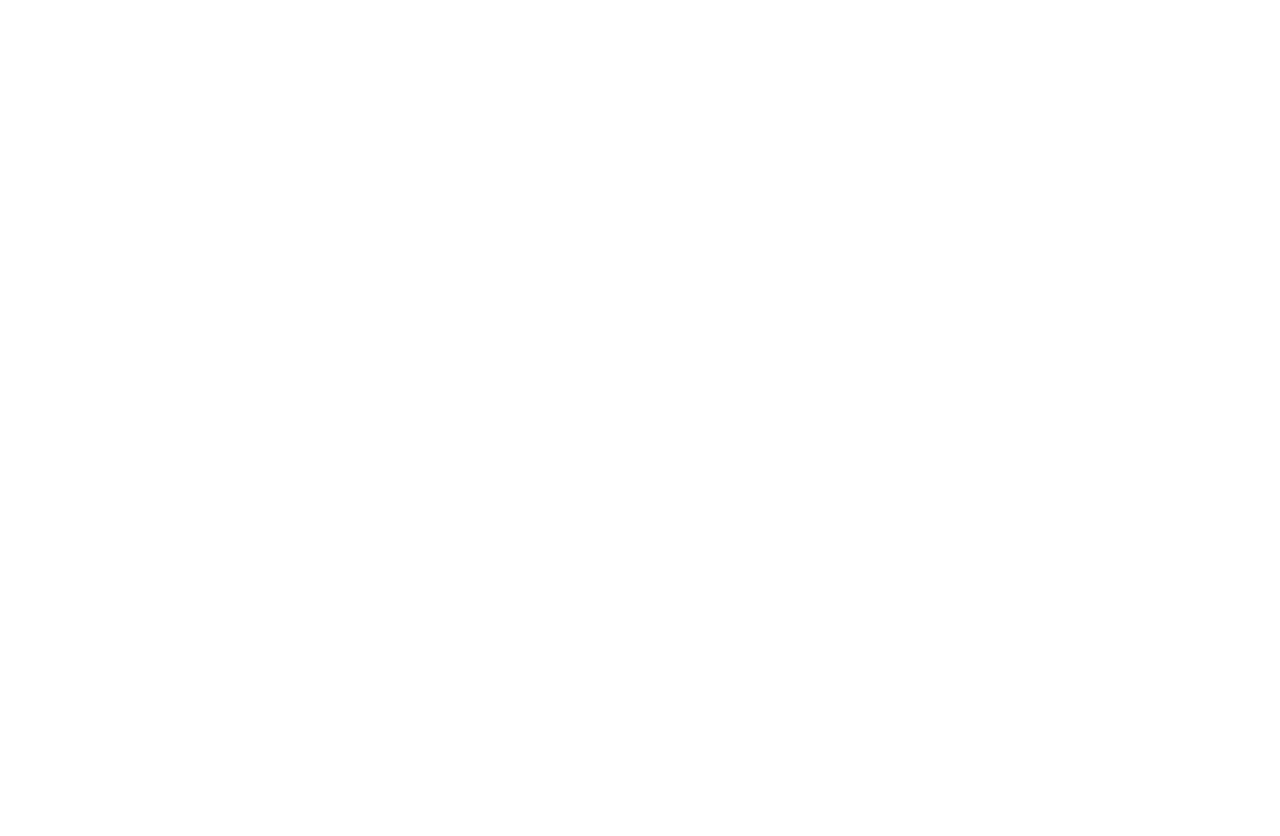
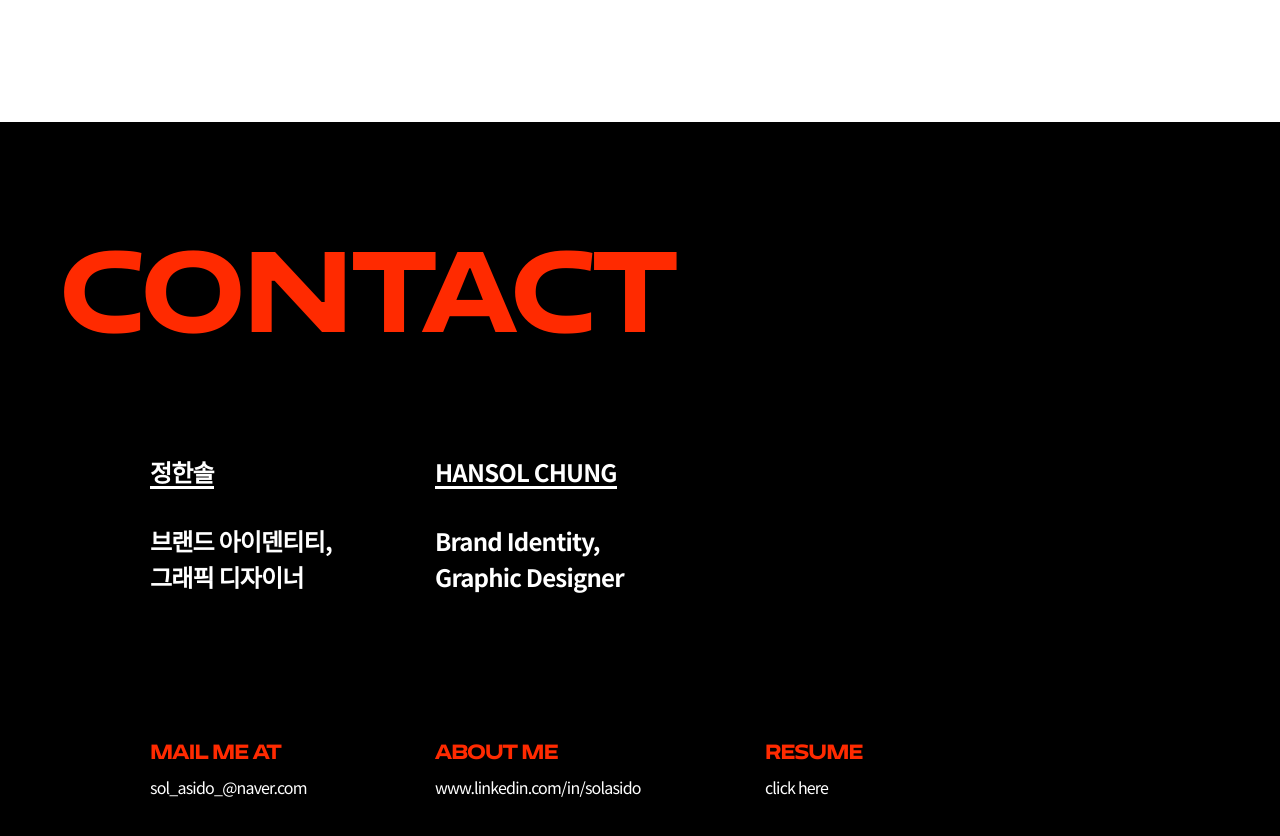
Before and after one commit to FutureSeller/solasido.kr, a Next.js app: page / in a window 1280 px wide. Shown: the part 5040-5876 px from the top of the page. Before the commit the page ends 4763 px from the top, so only its background shows below. Built offline with nearby package versions, Linux system fonts and the light colour scheme.

Commit message:
FP-44 Add Contact Page

```diff
--- /dev/null
+++ b/components/Contact.module.scss
@@ -0,0 +1,201 @@
+@import '../styles/responsive';
+@import '../styles/color';
+@import '../styles/animation';
+
+.Contact {
+  font-family: 'Noto Sans KR';
+  font-weight: 400;
+  font-size: 16px;
+  line-height: 12px;
+  letter-spacing: -0.05em;
+  margin-top: 400px;
+  padding-top: 130px;
+  padding-bottom: 90px;
+  background-color: $black;
+  color: $white;
+
+  @include md {
+    font-size: 14px;
+    line-height: 12px;
+    padding-bottom: 50px;
+  }
+
+  @include sm {
+    line-height: 10px;
+  }
+}
+
+.Contact__title {
+  font-family: 'Neue Display';
+  font-weight: 900;
+  line-height: 110px;
+  font-size: 100px;
+  color: $red;
+
+  &--insideOut {
+    animation: insideOut 1.8s;
+  }
+
+  @include md {
+    font-size: 60px;
+    line-height: 66px;
+  }
+
+  @include sm {
+    font-size: 38px;
+    line-height: 40px;
+  }
+
+  @include xs {
+    font-size: 28px;
+    line-height: 31px;
+  }
+}
+
+.Contact__about {
+  display: flex;
+  font-weight: 700;
+  font-size: 24px;
+  line-height: 20px;
+  padding-top: 100px;
+
+  &-en {
+    line-height: 16px;
+  }
+
+  @include md {
+    padding-top: 70px;
+    font-size: 24px;
+    line-height: 32px;
+  }
+
+  @include sm {
+    justify-content: space-between;
+    padding-top: 40px;
+  }
+}
+
+.Contact__name {
+  display: inline-block;
+  padding-bottom: 4px;
+  border-bottom: 3px solid $white;
+  font-size: 24px;
+  line-height: 16px;
+
+  @include xl {
+    font-size: 24px;
+    line-height: 20px;
+  }
+
+  @include md {
+    font-size: 20px;
+    line-height: 18px;
+    border-bottom: 2.5px solid $white;
+  }
+
+  @include sm {
+    font-size: 14px;
+    line-height: 12px;
+    border-bottom: 1.5px solid $white;
+  }
+}
+
+.Contact__position {
+  font-size: 24px;
+  line-height: 36px;
+  padding-top: 34px;
+
+  @include md {
+    font-size: 20px;
+    line-height: 32px;
+  }
+
+  @include sm {
+    font-size: 14px;
+    line-height: 20px;
+  }
+}
+
+.Contact__information {
+  display: flex;
+  padding-top: 150px;
+
+  @include lg {
+    padding-top: 100px;
+  }
+
+  @include md {
+    flex-direction: column;
+    padding-top: 60px;
+  }
+
+  @include sm {
+    padding-top: 30px;
+  }
+}
+
+.Contact__subtitle {
+  font-family: 'Neue Display';
+  font-weight: 900;
+  font-size: 18px;
+  line-height: 20px;
+  color: $red;
+
+  @include md {
+    padding-top: 40px;
+    font-size: 12px;
+    line-height: 13px;
+  }
+}
+
+.Contact__about > div:nth-of-type(1),
+.Contact__information > div:nth-of-type(1) {
+  width: 185px;
+  padding-right: 148px;
+
+  @include xl {
+    padding-right: 100px;
+  }
+
+  @include lg {
+    padding-right: 88px;
+  }
+
+  @include md {
+    padding-right: 44px;
+  }
+
+  @include sm {
+    padding-right: 0;
+  }
+}
+
+.Contact__about > div:nth-of-type(2),
+.Contact__information > div:nth-of-type(2) {
+  width: 230px;
+  padding-right: 148px;
+
+  @include xl {
+    padding-right: 100px;
+  }
+
+  @include lg {
+    padding-right: 88px;
+  }
+
+  @include md {
+    padding-right: 44px;
+  }
+
+  @include sm {
+    padding-right: 0;
+  }
+}
+
+.Contact__value {
+  padding-top: 16px;
+
+  @include md {
+    padding-top: 12px;
+  }
+}
--- /dev/null
+++ b/components/Contact.tsx
@@ -0,0 +1,55 @@
+import styles from './Contact.module.scss'
+
+import { useRef } from 'react'
+import classNames from 'classnames'
+
+import useOnScreen from '../hooks/useOnScreen'
+
+import Panel from './common/Panel'
+
+export default function Contact() {
+  const panelRef = useRef<HTMLHeadingElement | null>(null)
+  const isIntersecting = useOnScreen(panelRef)
+
+  return (
+    <Panel
+      className={styles.Contact}
+      heading={
+        <h2 ref={panelRef} className={classNames(styles.Contact__title, {
+          [styles['Contact__title--insideOut']]: isIntersecting
+        })}>Contact</h2>
+      }
+    >
+      <div className={styles.Contact__about}>
+        <div>
+          <div className={styles.Contact__name}>정한솔</div>
+          <div className={styles.Contact__position}>
+            브랜드 아이덴티티,<br />
+            그래픽 디자이너
+          </div>
+        </div>
+        <div>
+          <div className={styles.Contact__name}>HANSOL CHUNG</div>
+          <div className={styles.Contact__position}>
+            Brand Identity,<br />
+            Graphic Designer
+          </div>
+        </div>
+      </div>
+      <div className={styles.Contact__information}>
+        <div>
+          <div className={styles.Contact__subtitle}>Mail me at</div>
+          <div className={styles.Contact__value}>sol_asido_@naver.com</div>
+        </div>
+        <div>
+          <div className={styles.Contact__subtitle}>About me</div>
+          <div className={styles.Contact__value}>www.linkedin.com/in/solasido</div>
+        </div>
+        <div>
+          <div className={styles.Contact__subtitle}>Resume</div>
+          <div className={styles.Contact__value}>click here</div>
+        </div>
+      </div>
+    </Panel>
+  )
+}
--- a/pages/index.tsx
+++ b/pages/index.tsx
@@ -1,6 +1,7 @@
 import Main from '../components/Main'
 import About from '../components/About'
 import Project from '../components/Project'
+import Contact from '../components/Contact'
 
 export default function Home() {
   return (
@@ -8,6 +9,7 @@ export default function Home() {
       <Main />
       <About />
       <Project />
+      <Contact />
     </main>
   )
 }
```
